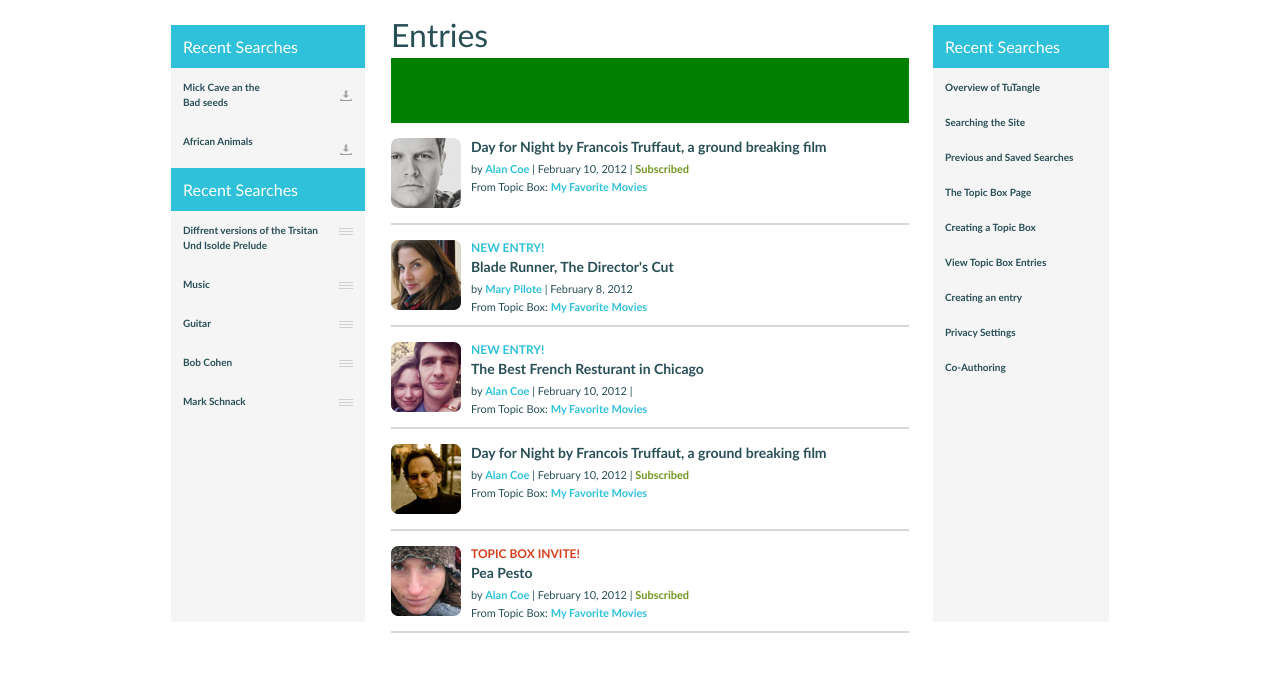
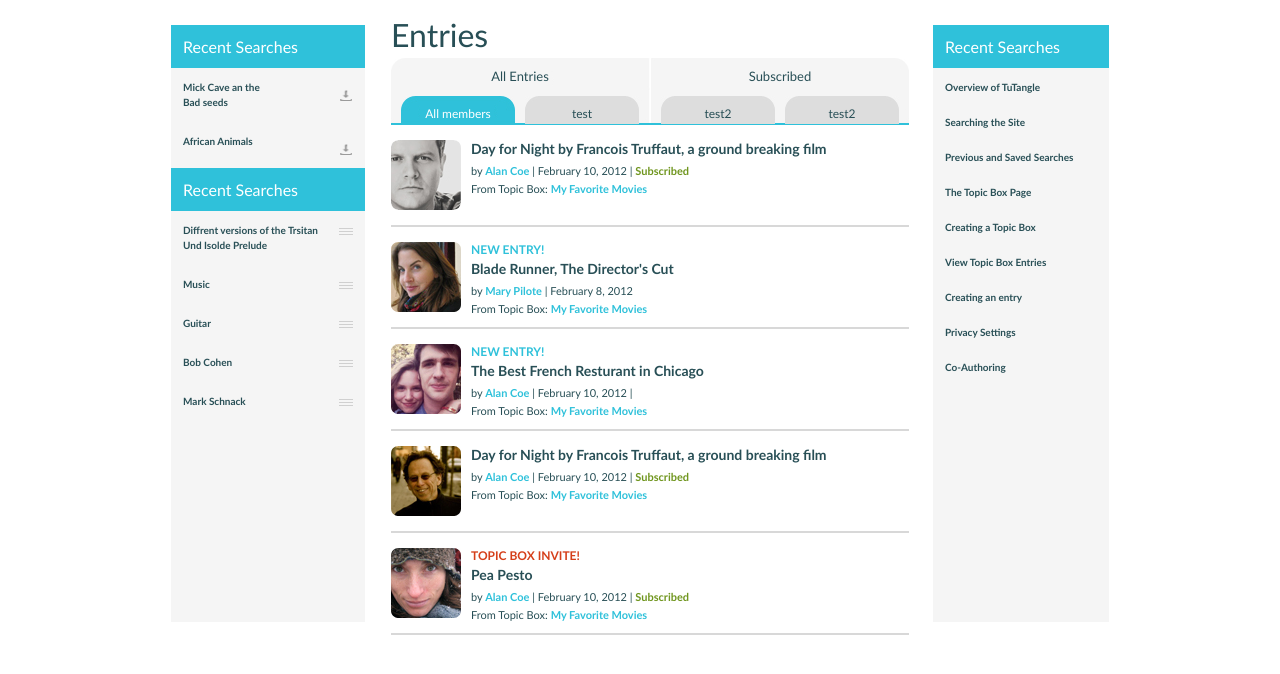
Before and after one commit to sajagshrestha/design-assignment-1, a plain HTML site: page index.html in a window 1280 px wide. Shown: the part 130-804 px from the top of the page. Drawn offline with Linux system fonts and the light colour scheme.

Commit message:
feed menu completed

```diff
--- a/css/layout.css
+++ b/css/layout.css
@@ -56,3 +56,11 @@
 .entry {
 	float: left;
 }
+
+.feed-menu-left,
+.feed-menu-items a {
+	float: left;
+}
+.feed-menu-right {
+	float: right;
+}
--- a/css/style.css
+++ b/css/style.css
@@ -187,10 +187,38 @@ nav {
 }
 .feed-menu-section {
 	height: 65px;
-	background-color: green;
+	background: url("/images/entry-bg.png");
+	border-bottom: 2px solid #2fc1da;
 }
 .feed-body-section {
 	height: 507px;
+}
+.feed-menu-right,
+.feed-menu-left {
+	padding: 0 5px;
+}
+.feed-menu-items {
+	margin-top: 12px;
+}
+.feed-menu-item {
+	font-size: 12px;
+	margin: 0 5px;
+	padding: 10px 0px;
+	display: block;
+	text-align: center;
+	width: 114px;
+	background-repeat: no-repeat;
+	background-image: url("/images/tab-bg.png");
+}
+.active,
+.feed-menu-items a:hover {
+	color: white;
+	background-image: url("/images/tab-bg-active.png");
+}
+.entry-type {
+	font-size: 13px;
+	text-align: center;
+	padding-top: 10px;
 }
 .entries {
 	height: 70px;
--- a/index.html
+++ b/index.html
@@ -171,7 +171,28 @@
 					<div class="feed-title-section">
 						<h1>Entries</h1>
 					</div>
-					<div class="feed-menu-section"></div>
+					<div class="feed-menu-section clear">
+						<div class="feed-menu-left">
+							<div class="entry-type">
+								<a href="#">All Entries</a>
+							</div>
+							<div class="feed-menu-items clear">
+								<a href="#" class="active feed-menu-item"
+									>All members</a
+								>
+								<a href="#" class="feed-menu-item">test</a>
+							</div>
+						</div>
+						<div class="feed-menu-right">
+							<div class="entry-type">
+								<a href="#">Subscribed</a>
+							</div>
+							<div class="feed-menu-items clear">
+								<a href="#" class="feed-menu-item">test2</a>
+								<a href="#" class="feed-menu-item">test2</a>
+							</div>
+						</div>
+					</div>
 					<div class="feed-body-section">
 						<div class="entries clear">
 							<img
```
Also changed, not shown: images/entry-bg.png (added), images/tab-bg-active.png (added).
